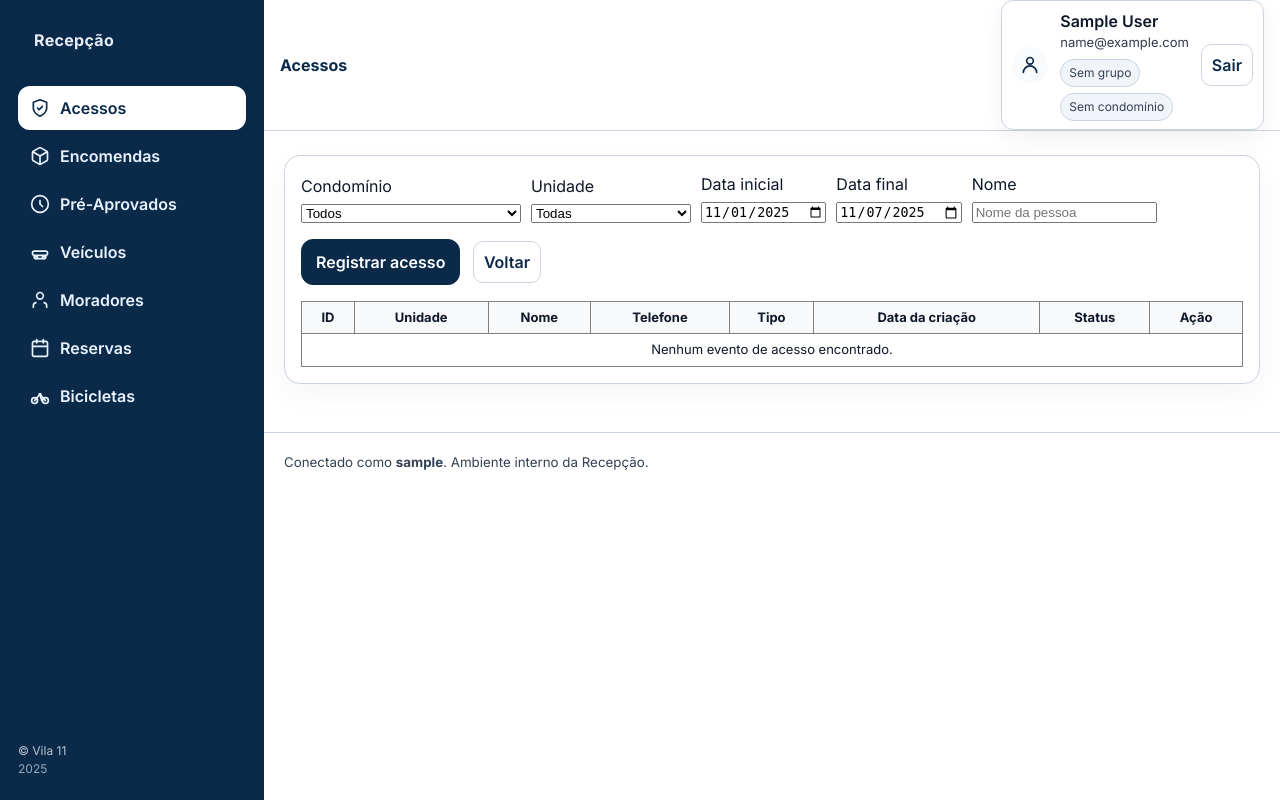
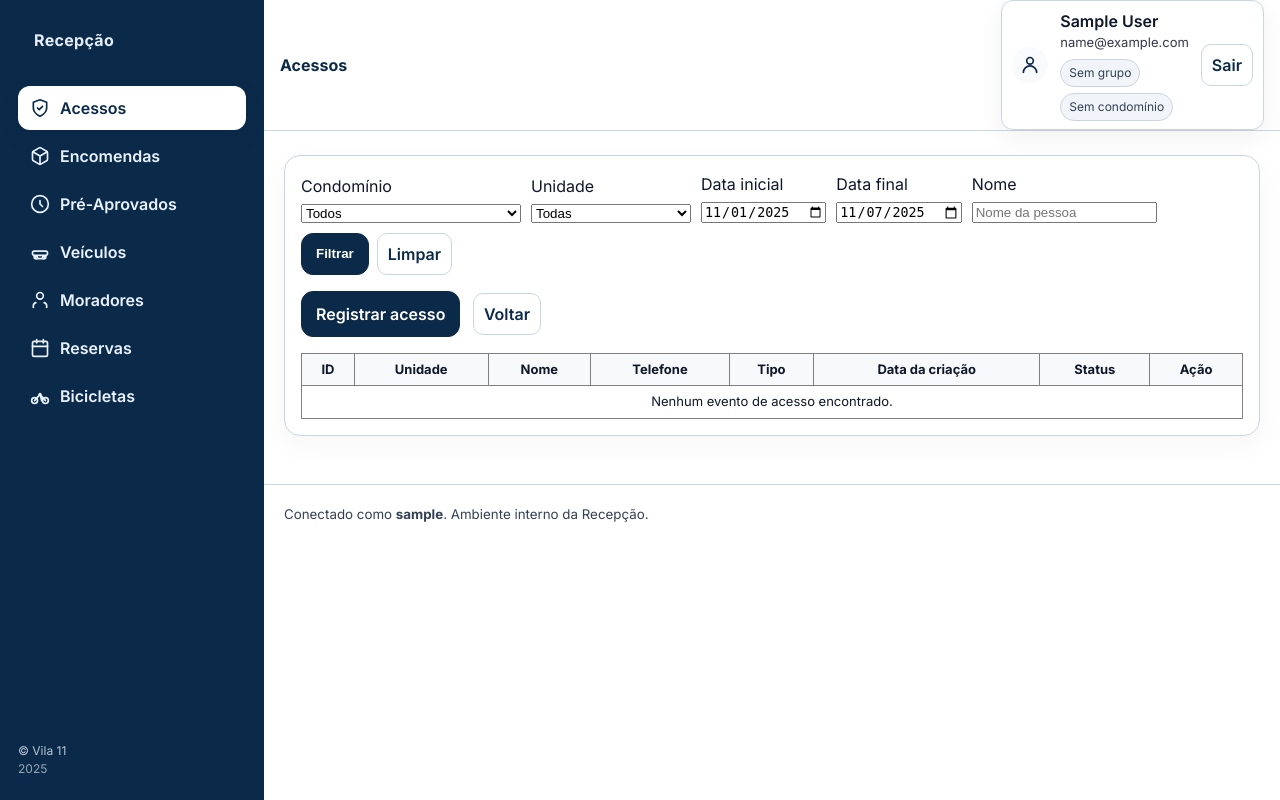
Before and after one commit to ThiagoVila11/portaria, a Django app: page /acessos/ in a window 1280 px wide. Run offline with Django 5.2, Linux system fonts and the light colour scheme; the visitor is signed in with stand-in values (Sample User, id 1); data that the repository does not hold is empty; parts of the project's set-up code (start-up, migrations or seed data) failed here and were passed over.

Commit message:
acesso_list

```diff
--- a/accounts/templates/portaria/acesso_list.html
+++ b/accounts/templates/portaria/acesso_list.html
@@ -5,7 +5,6 @@
 
 {% block content %}
 <div class="card" style="padding:16px">
-
 <!-- 🔹 Filtros -->
 <form method="get" id="filtro-acessos" style="display:grid; gap:10px; margin-bottom:12px">
   <div style="display:flex; flex-wrap:wrap; gap:10px; align-items:end">
@@ -36,23 +35,32 @@
       </select>
     </label>
 
+    <!-- 🔹 Data inicial -->
     <label style="display:grid; gap:6px">
       <span>Data inicial</span>
       <input type="date" name="dt_ini" value="{{ q.dt_ini|default:'' }}">
     </label>
 
+    <!-- 🔹 Data final -->
     <label style="display:grid; gap:6px">
       <span>Data final</span>
       <input type="date" name="dt_fim" value="{{ q.dt_fim|default:'' }}">
     </label>
 
+    <!-- 🔹 Nome -->
     <label style="display:grid; gap:6px">
       <span>Nome</span>
       <input type="text" name="nome" value="{{ q.nome|default:'' }}" placeholder="Nome da pessoa">
     </label>
 
+    <!-- 🔹 Botões -->
+    <div style="display:flex; gap:8px">
+      <button class="btn" type="submit">Filtrar</button>
+      <a class="btn-outline" href="{% url 'acesso_list' %}">Limpar</a>
+    </div>
   </div>
 </form>
+
 
   <p>
     <a class="btn" href="{% url 'acesso_create' %}">Registrar acesso</a>
```
Lines whose indentation alone changed are shown as unchanged.
